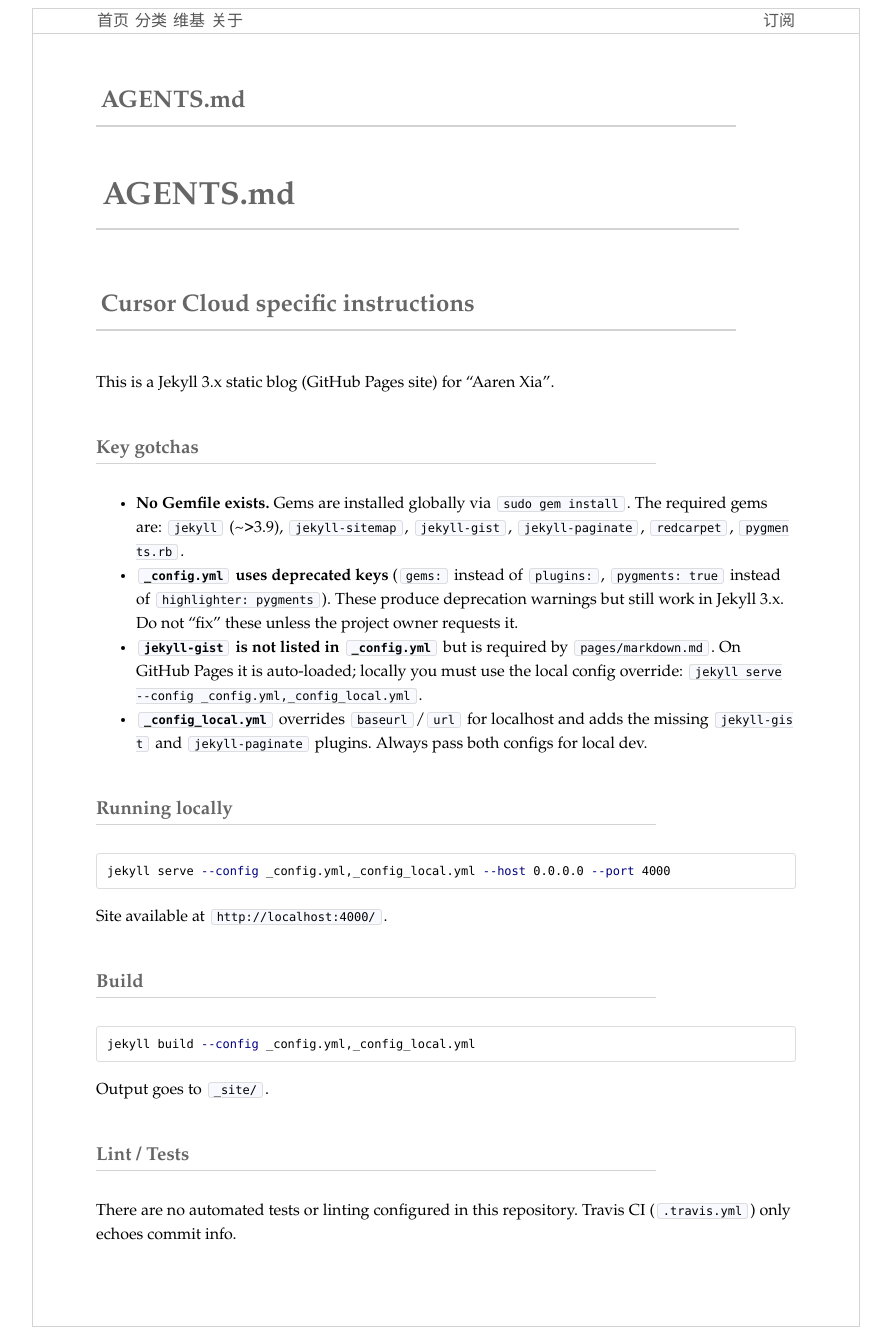
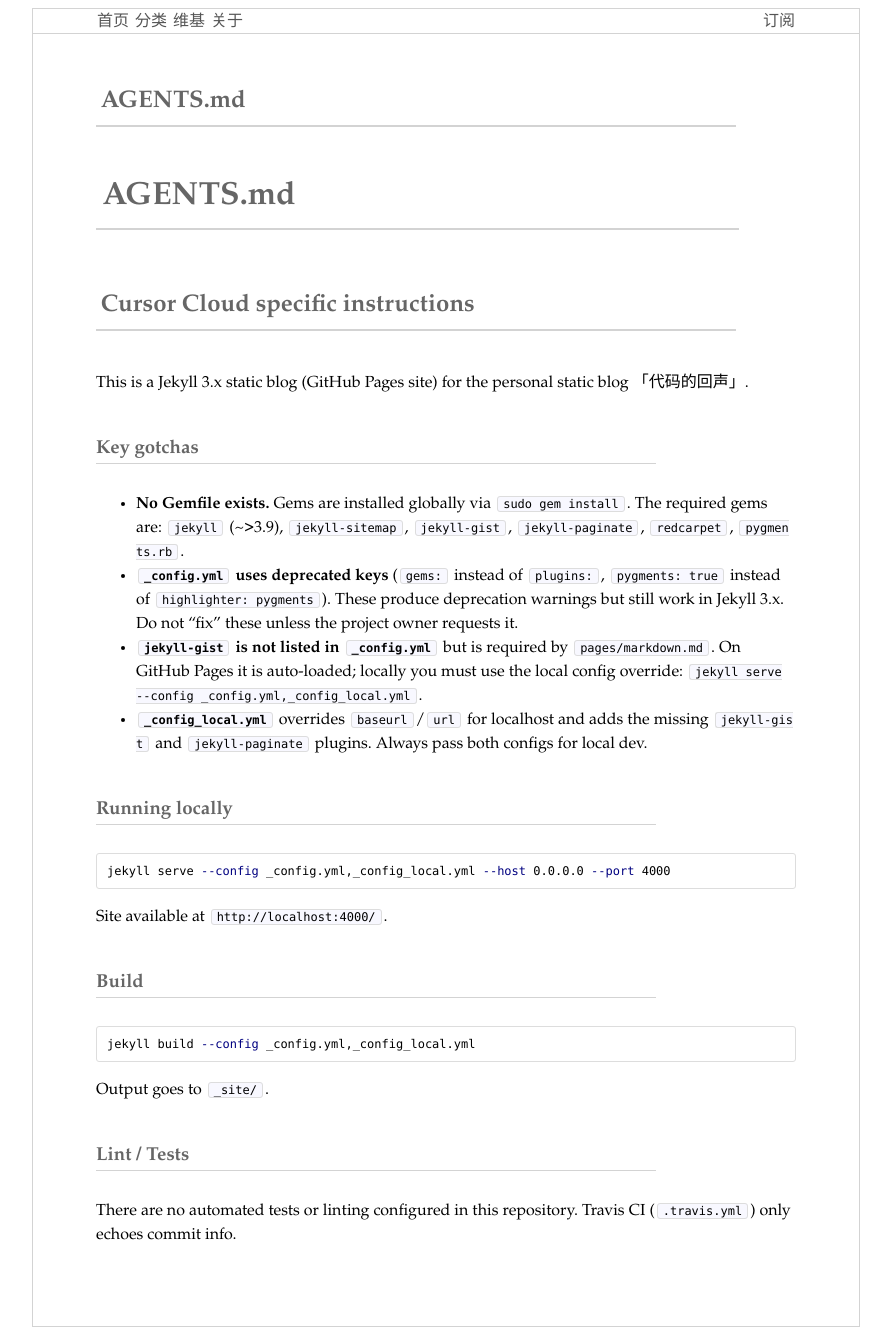
Before and after one commit to assertion/assertion.github.io, a Jekyll site: the page built from AGENTS.md, in a window 1280 px wide. Shown: the whole page, without its empty margins (194-1085 px from the left). Built offline with Jekyll 4.4.1, drawn with Linux system fonts in a browser that asks for light colours; our own code applies the rules of GitHub Pages for plain Markdown files; Markdown is read by kramdown in place of the engine named in the settings.

Commit message:
Remove personal name from AGENTS.md

```diff
--- a/AGENTS.md
+++ b/AGENTS.md
@@ -2,7 +2,7 @@
 
 ## Cursor Cloud specific instructions
 
-This is a Jekyll 3.x static blog (GitHub Pages site) for "Aaren Xia".
+This is a Jekyll 3.x static blog (GitHub Pages site) for the personal static blog 「代码的回声」.
 
 ### Key gotchas
 
```
